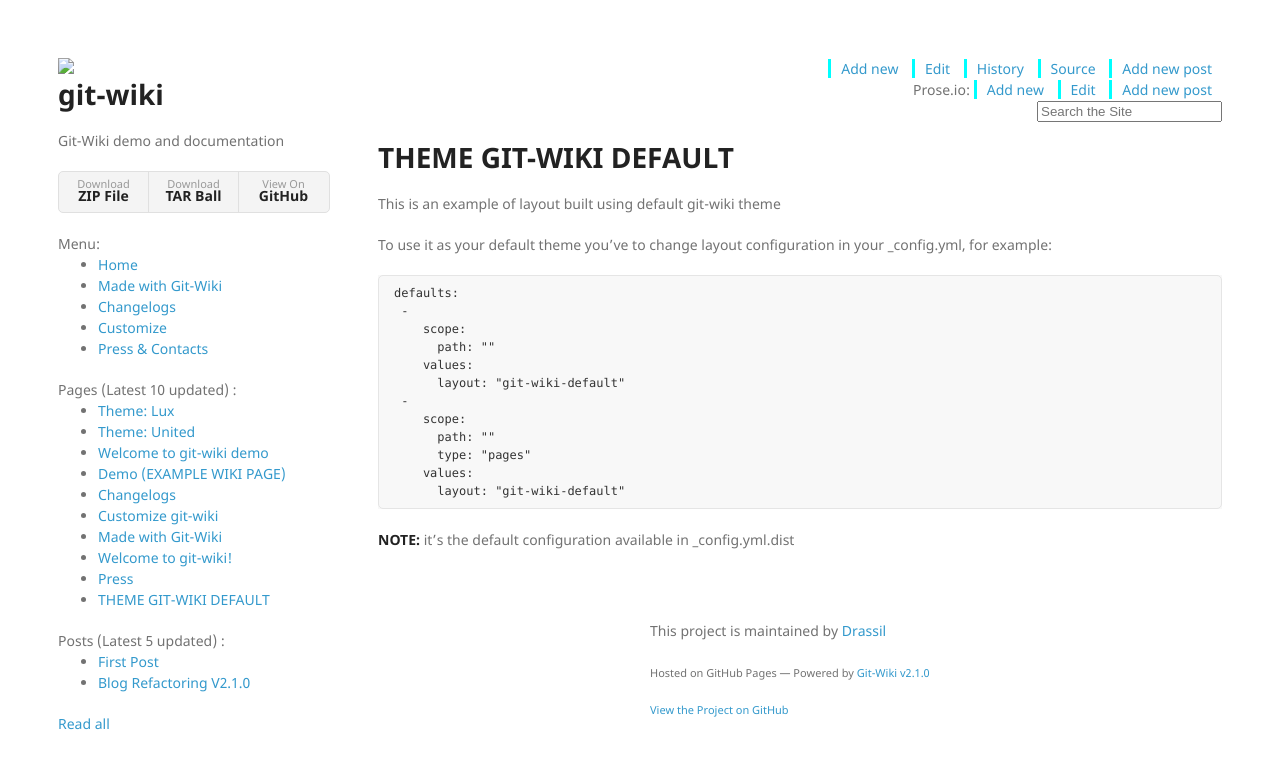
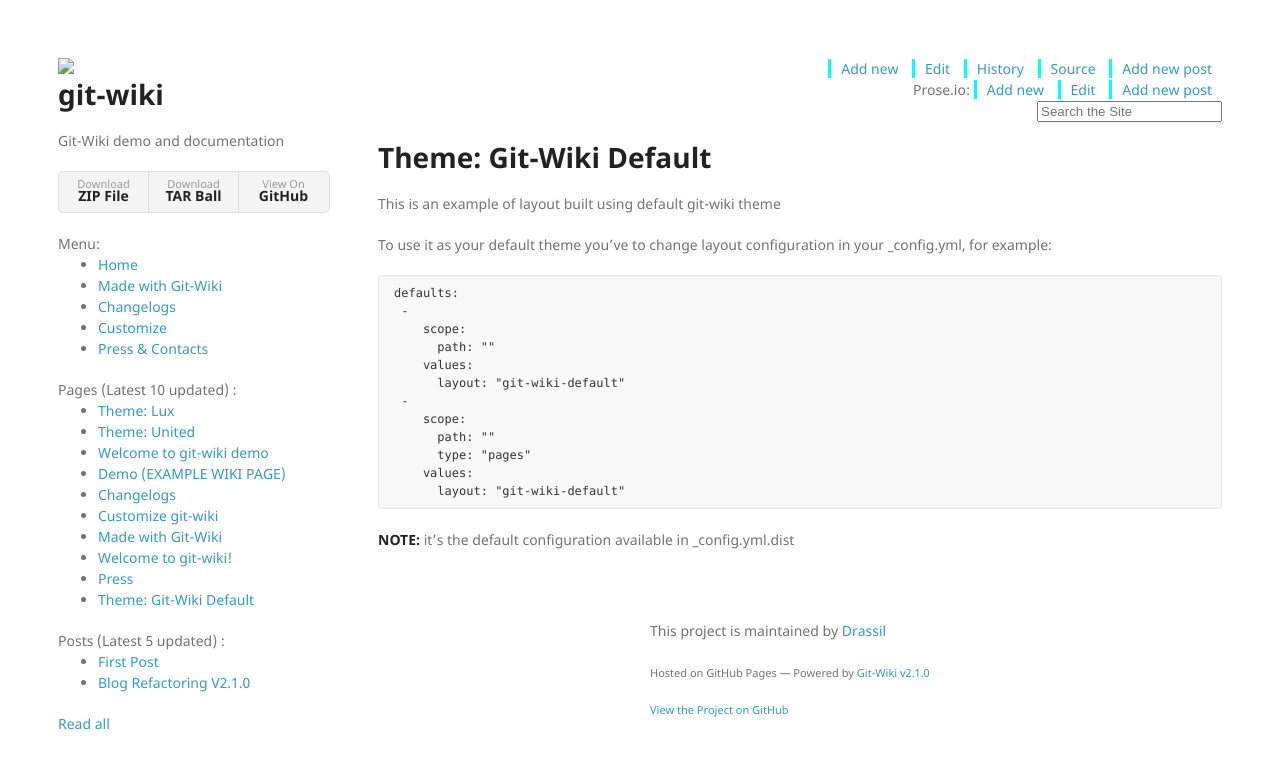
Before and after one commit to Drassil/git-wiki-theme, a Jekyll site: the page built from wiki/theme-default.md, in a window 1280 px wide. Shown: the top 764 px of the page. Built offline with Jekyll 4.4.1, drawn with Linux system fonts in a browser that asks for light colours; nearby versions of some CDN libraries; our own code applies the rules of GitHub Pages for plain Markdown files; comment, search, counter and statistics services are not loaded; grey boxes are pictures that could not be loaded.

Commit message:
Update theme-default.md

```diff
--- a/wiki/theme-default.md
+++ b/wiki/theme-default.md
@@ -1,4 +1,4 @@
-# THEME GIT-WIKI DEFAULT
+# Theme: Git-Wiki Default
 
 
 This is an example of layout built using default git-wiki theme
```
